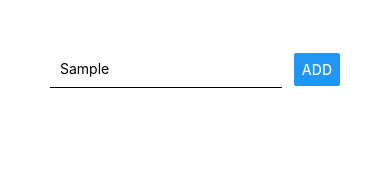
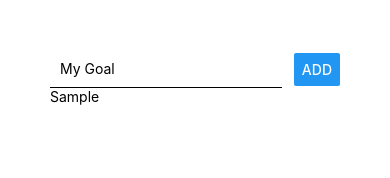
Before and after one commit to OnoprienkoArtem/RN-app-goalsList, a React Native app: screen / in a window 390 px wide. Both pictures are taken after typing "Sample" into the empty fields and a click on the button "ADD". Shown: the top 178 px of the page. Built offline with nearby package versions, Linux system fonts and the light colour scheme.

Commit message:
show my list goals

```diff
--- a/App.js
+++ b/App.js
@@ -3,13 +3,16 @@
 
 export default function App() {
   const [enteredGoal, setEnteredGoal] = useState('');
+  const [courseGoals, setCourseGoals] = useState([]);
+
 
   const goalInputHandler = enteredText => {
     setEnteredGoal(enteredText);
   }
 
   const addGoalHandler = () => {
-    console.log(enteredGoal);
+    goalInputHandler('');
+    setCourseGoals(currentGoals => [...currentGoals, enteredGoal]);
   }
 
   return (
@@ -24,7 +27,9 @@
         <Button title="ADD" onPress={addGoalHandler} />
 
       </View>
-      <View></View>
+      <View>
+        {courseGoals.map(goal => <Text key={goal}>{goal}</Text>)}
+      </View>
     </View>
   );
 }
```
